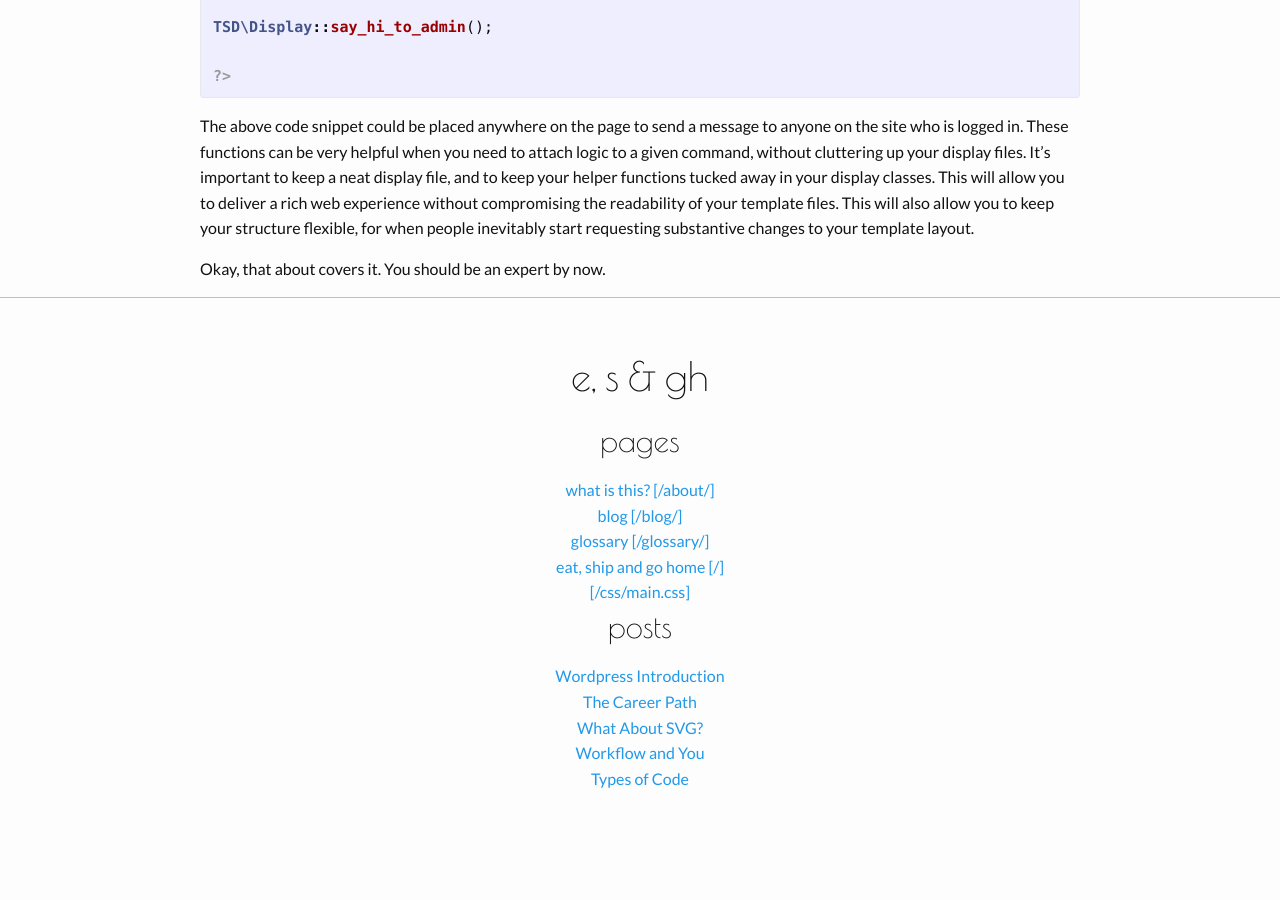
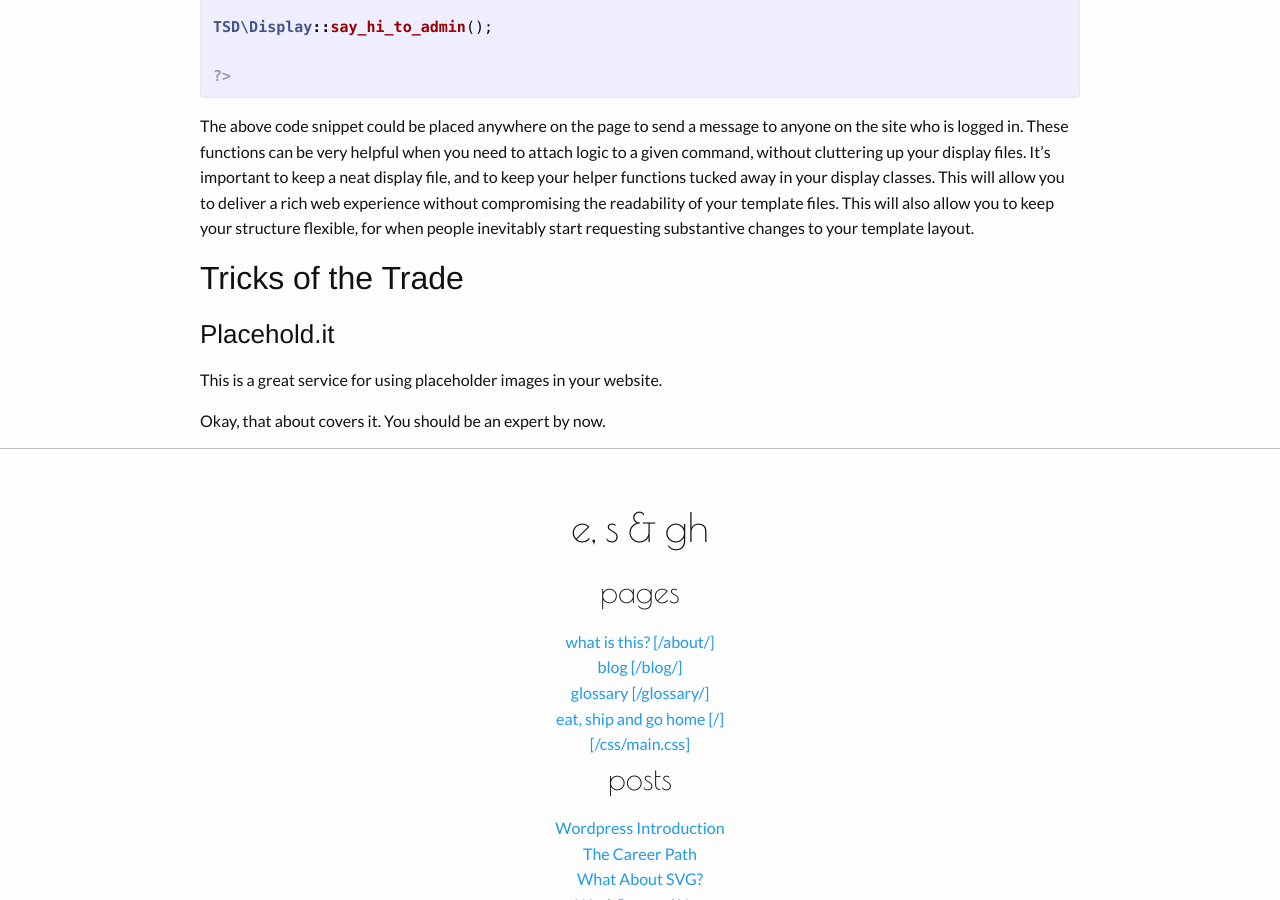
Before and after one commit to ghurson/Eat-Ship-and-Go-Home, a Jekyll site: the page built from _posts/2016-01-08-introduction-to-wordpress.md, in a window 1280 px wide and 900 px high, scrolled down 11887 px. Built offline with Jekyll 4.4.1, drawn with Linux system fonts in a browser that asks for light colours; nearby versions of some CDN libraries; before the commit the page ends 12718 px from its top, so only the background shows below that; some of the changed text lies outside the part shown.

Commit message:
added placeholder.it and scope creep

```diff
--- a/_data/glossary.yaml
+++ b/_data/glossary.yaml
@@ -146,3 +146,6 @@
 
 - term: Ternary Statement
   definition:
+
+- term: Scope Creep
+  definition: As a project goes through the development process, people think about neat little features they want added. This expands the scope of the work required, and is called scope creep.
--- a/_posts/2016-01-08-introduction-to-wordpress.md
+++ b/_posts/2016-01-08-introduction-to-wordpress.md
@@ -438,4 +438,10 @@ TSD\Display::say_hi_to_admin();
 
 The above code snippet could be placed anywhere on the page to send a message to anyone on the site who is logged in. These functions can be very helpful when you need to attach logic to a given command, without cluttering up your display files. It's important to keep a neat display file, and to keep your helper functions tucked away in your display classes. This will allow you to deliver a rich web experience without compromising the readability of your template files. This will also allow you to keep your structure flexible, for when people inevitably start requesting substantive changes to your template layout.
 
+## Tricks of the Trade
+
+### Placehold.it
+
+This is a great service for using placeholder images in your website.
+
 Okay, that about covers it. You should be an expert by now.
```
